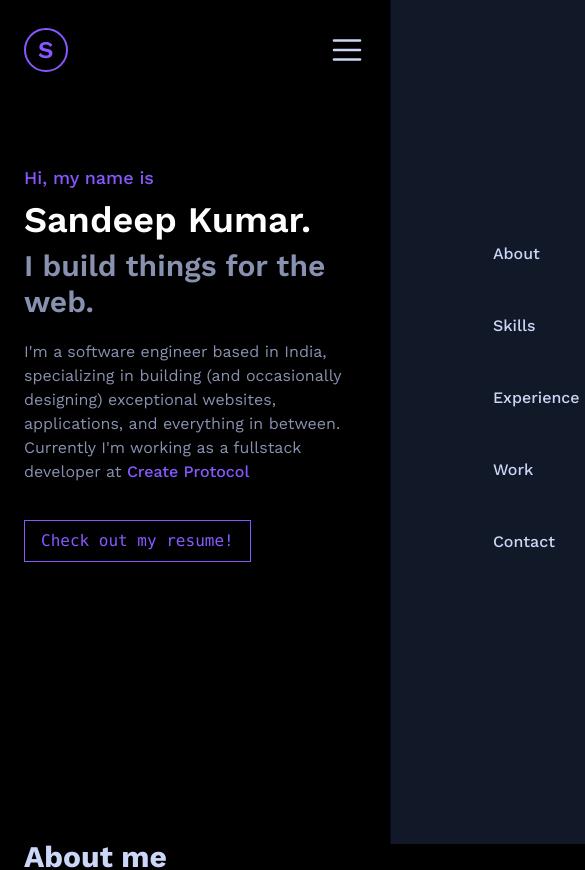
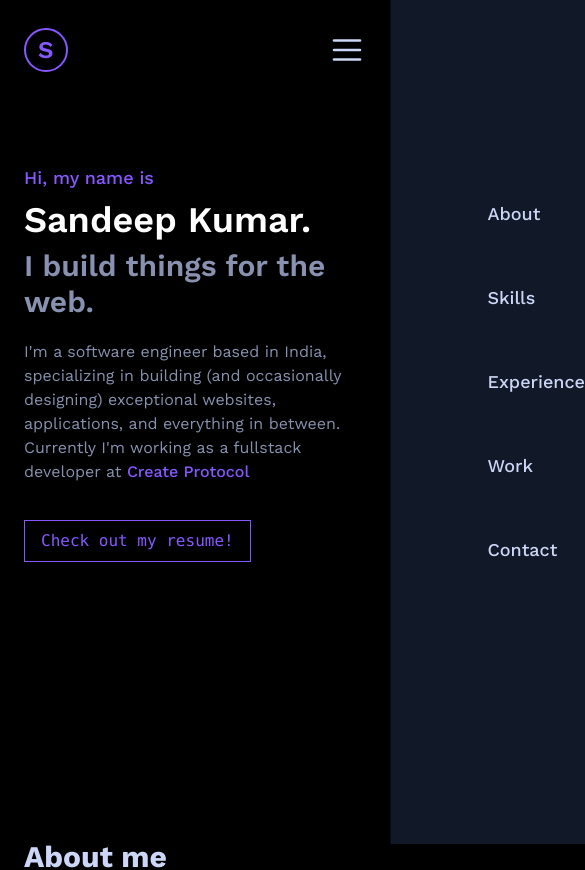
Before and after one commit to sandepten/sandeep-portfolio, a Next.js app: page / in a window 390 px wide. Shown: the top 870 px of the page, 585 px wide, since content can reach past the window. Built offline with nearby package versions, Linux system fonts and the light colour scheme.

Commit message:
fixes: side navbar

```diff
--- a/components/Navbar.jsx
+++ b/components/Navbar.jsx
@@ -73,7 +73,7 @@ const Navbar = () => {
               setDropdown(false);
             }}
             size={38}
-            className="absolute right-8 top-8 z-30 text-light"
+            className="absolute right-8 top-8 z-30 cursor-pointer text-light"
           />
         ) : (
           <List
@@ -86,14 +86,19 @@ const Navbar = () => {
         )}
       </div>
       {dropdown ? (
-        <div className="absolute top-0 left-0 z-0 h-full w-full bg-slate-900 opacity-40"></div>
+        <div
+          onClick={() => {
+            setDropdown(false);
+          }}
+          className="absolute top-0 left-0 z-0 h-full w-full bg-slate-900 opacity-40"
+        ></div>
       ) : null}
       <div
-        className={`absolute right-0 top-0 z-20 flex h-screen w-3/4 transform flex-col items-center justify-center overflow-hidden bg-gray-900 md:hidden ${
+        className={`fixed right-0 top-0 z-20 flex h-screen w-3/4 transform flex-col items-center justify-center overflow-hidden bg-gray-900 sm:w-3/5 md:hidden ${
           dropdown ? "translate-x-0" : "translate-x-full"
         } duration-300 ease-in-out`}
       >
-        <ul className="-mt-12 flex flex-col space-y-12 font-medium text-light">
+        <ul className="-mt-20 flex flex-col space-y-14 text-lg font-medium text-light sm:-mt-12">
           <li
             onClick={() => {
               setDropdown(false);
```
